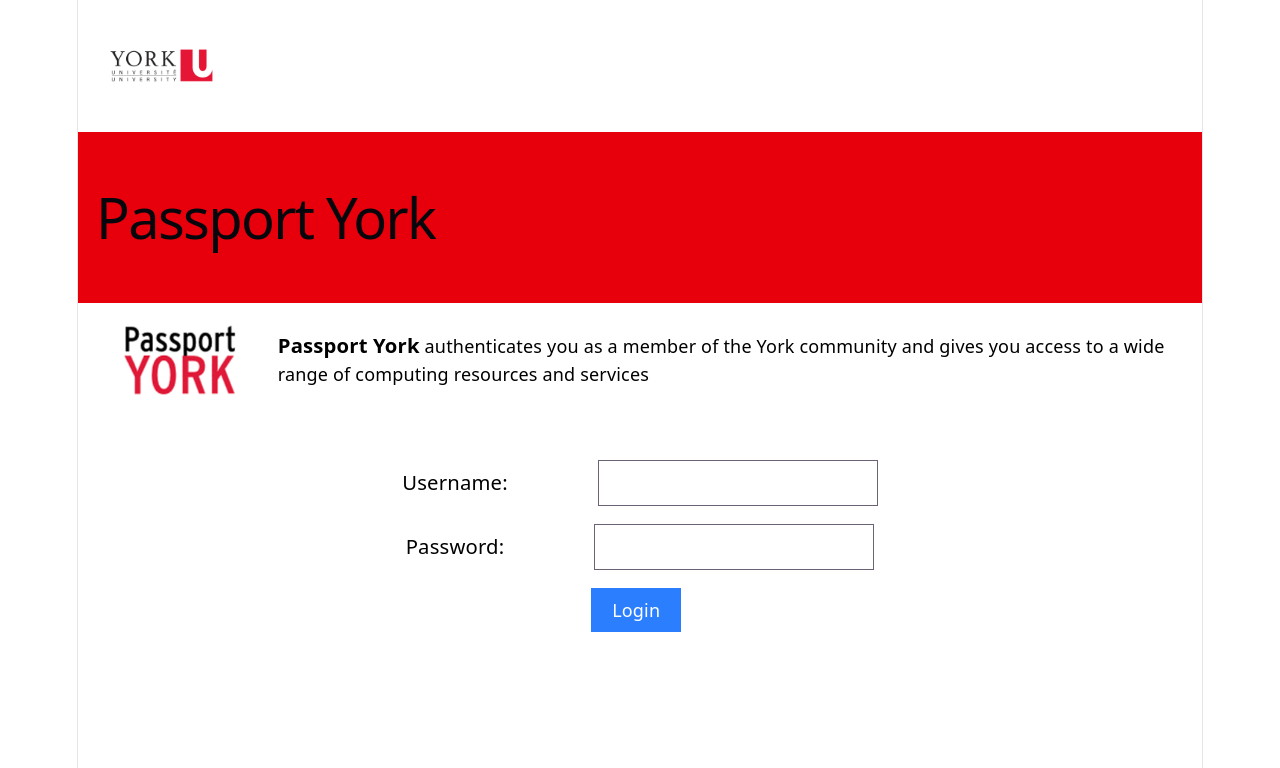
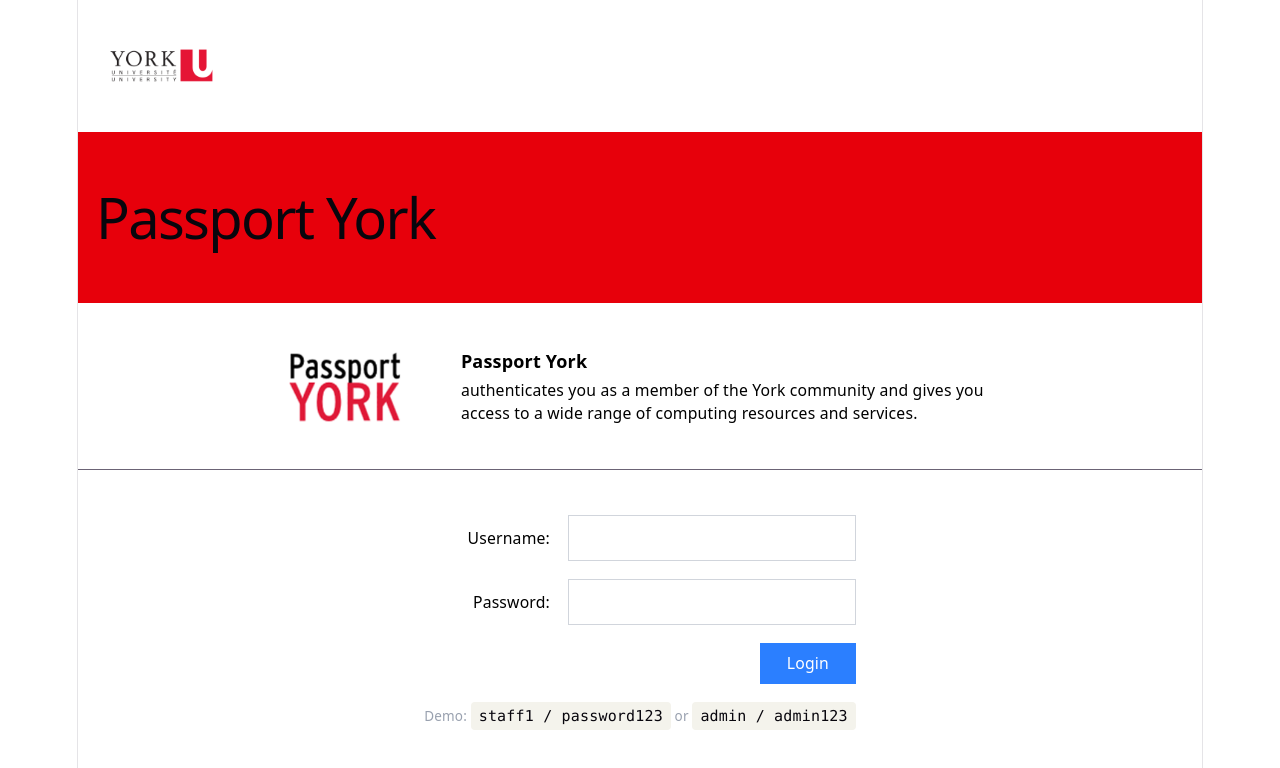
Before and after one commit to Harrieguru/YorkULostAndFoundSystem, a React app in the folder Frontend/: page /login in a window 1280 px wide. Shown: the top 768 px of the page. Built offline with nearby package versions, Linux system fonts and the light colour scheme; the HTML template or start-up script is replaced by a standard one.

Commit message:
revised login for simulated client authentication

```diff
--- a/Frontend/src/App.jsx
+++ b/Frontend/src/App.jsx
@@ -20,9 +20,9 @@
           <Route
             path="/staff/add"
             element={
-              // <ProtectedRoute>
-              <StaffAddItemPage />
-              // </ProtectedRoute>
+              <ProtectedRoute>
+                <StaffAddItemPage />
+              </ProtectedRoute>
             }
           />
         </Route>
--- a/Frontend/src/pages/LoginPage.jsx
+++ b/Frontend/src/pages/LoginPage.jsx
@@ -1,73 +1,153 @@
-import React from "react";
+import React, { useState } from "react";
+import { useNavigate } from "react-router-dom";
 import yorkLogo from "../assets/york-logo.png";
 import passportYork from "../assets/PassportYork.jpg";
 
+// ── Simulated user store ───────────────────────────────────────────────────
+// imitates real backend, credentials are hashed client-side with SHA-256
+// via the Web Crypto API before being stored / compared.
+
+const MOCK_USERS = [
+  { username: "staff1", password: "password123", role: "staff" },
+  { username: "admin", password: "admin123", role: "admin" },
+];
+
+async function sha256(str) {
+  const buf = await crypto.subtle.digest(
+    "SHA-256",
+    new TextEncoder().encode(str),
+  );
+  return Array.from(new Uint8Array(buf))
+    .map((b) => b.toString(16).padStart(2, "0"))
+    .join("");
+}
+
+async function attemptLogin(username, password) {
+  const hashedInput = await sha256(password);
+  const match = MOCK_USERS.find(
+    (u) => u.username === username && sha256(u.password), // pre-hash once
+  );
+  if (!match) return null;
+  const hashedStored = await sha256(match.password);
+  if (hashedInput !== hashedStored) return null;
+  return { username: match.username, role: match.role };
+}
+
 export const LoginPage = () => {
-  const handleFormSubmit = (e) => {
+  const navigate = useNavigate();
+  const [username, setUsername] = useState("");
+  const [password, setPassword] = useState("");
+  const [error, setError] = useState("");
+  const [loading, setLoading] = useState(false);
+
+  const handleFormSubmit = async (e) => {
     e.preventDefault();
+    setError("");
+    setLoading(true);
+
+    const user = await attemptLogin(username.trim(), password);
+    setLoading(false);
+
+    if (!user) {
+      setError("Invalid username or password.");
+      return;
+    }
+
+    // Store a lightweight session token (hashed username+timestamp)
+    const token = await sha256(`${user.username}:${Date.now()}`);
+    localStorage.setItem("token", token);
+    localStorage.setItem(
+      "user",
+      JSON.stringify({ username: user.username, role: user.role }),
+    );
+
+    navigate("/");
   };
 
   return (
     <>
       <header className="bg-red-600 text-white">
-        {/* york logo */}
         <div className="flex justify-between items-center px-6 py-2 bg-white border-b">
-          <img src={yorkLogo} alt="york university logo" className="h-25" />
+          <img src={yorkLogo} alt="York University logo" className="h-25" />
         </div>
-
-        {/* passport york title */}
         <div className="px-4 py-3">
           <h1 className="text-sm text-left font-semibold">Passport York</h1>
         </div>
       </header>
 
-      <div className="">
-        <div className="flex justify-center items-center">
-          <img src={passportYork} alt="passport york logo" className="h-25" />
-          <p className="text-left text-black ">
-            <h4 className="flex inline-block text-lg font-bold">
-              Passport York
-            </h4>{" "}
-            authenticates you as a member of the York community and gives you
-            access to a wide range of computing resources and services
-          </p>
-        </div>
-
-        <div></div>
+      {/* Passport York banner */}
+      <div className="flex justify-center items-center gap-4 px-8 py-6 border-b bg-white">
+        <img src={passportYork} alt="Passport York logo" className="h-25" />
+        <p className="text-left text-black max-w-lg text-sm">
+          <span className="font-bold text-base block mb-1">Passport York</span>
+          authenticates you as a member of the York community and gives you
+          access to a wide range of computing resources and services.
+        </p>
       </div>
 
+      {/* Login form */}
       <div className="flex items-center justify-center mt-10">
-        <form onSubmit={handleFormSubmit} className="flex flex-col gap-4">
-          <div className="">
-            <label htmlFor="username" className="w-32 text-black text-lg mr-20">
+        <form
+          onSubmit={handleFormSubmit}
+          className="flex flex-col gap-4 w-full max-w-sm"
+        >
+          {error && (
+            <div className="bg-red-50 border border-red-300 text-red-700 text-sm px-4 py-2 rounded">
+              {error}
+            </div>
+          )}
+
+          <div className="flex items-center gap-4">
+            <label
+              htmlFor="username"
+              className="w-28 text-black text-sm font-medium text-right"
+            >
               Username:
             </label>
             <input
-              className="border p-2 cursor-pointer"
+              id="username"
               type="text"
-              id="username"
+              value={username}
+              onChange={(e) => setUsername(e.target.value)}
+              required
+              autoComplete="username"
+              className="border border-gray-300 p-2 flex-1 focus:outline-none focus:border-blue-500"
             />
           </div>
 
-          <div className="">
-            <label htmlFor="password" className="w-32 text-black text-lg mr-20">
+          <div className="flex items-center gap-4">
+            <label
+              htmlFor="password"
+              className="w-28 text-black text-sm font-medium text-right"
+            >
               Password:
             </label>
             <input
-              className="border p-2 cursor-pointer"
+              id="password"
               type="password"
-              id="password"
+              value={password}
+              onChange={(e) => setPassword(e.target.value)}
+              required
+              autoComplete="current-password"
+              className="border border-gray-300 p-2 flex-1 focus:outline-none focus:border-blue-500"
             />
           </div>
 
-          <div className="flex flex-start ml-42">
+          <div className="flex justify-end">
             <button
               type="submit"
-              className="bg-blue-500 text-white hover:bg-blue-700 p-2 w-20 cursor-pointer"
+              disabled={loading}
+              className="bg-blue-500 text-white hover:bg-blue-700 disabled:opacity-60 disabled:cursor-not-allowed px-6 py-2 text-sm font-medium cursor-pointer transition-colors"
             >
-              Login
+              {loading ? "Logging in…" : "Login"}
             </button>
           </div>
+
+          {/* Dev hint — remove before going live */}
+          <p className="text-xs text-gray-400 text-center mt-2">
+            Demo: <code>staff1 / password123</code> or{" "}
+            <code>admin / admin123</code>
+          </p>
         </form>
       </div>
     </>
```
